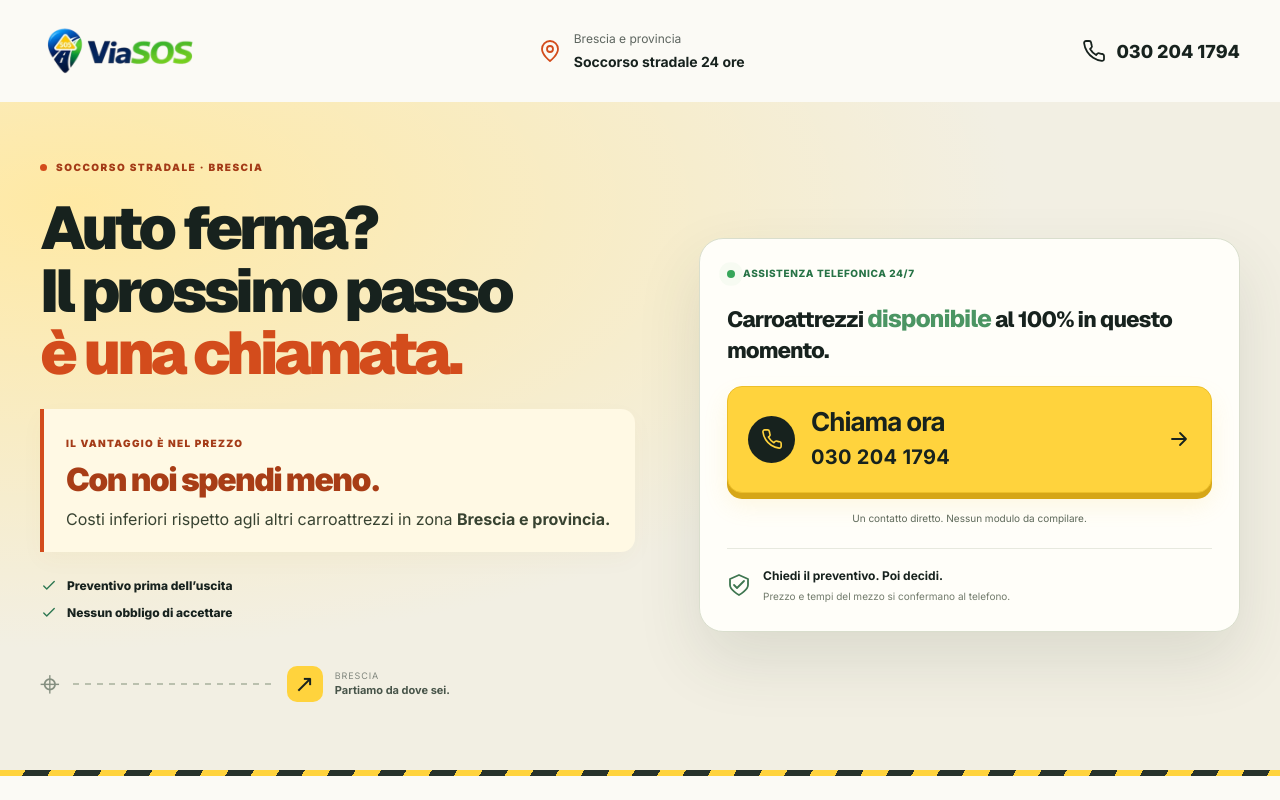
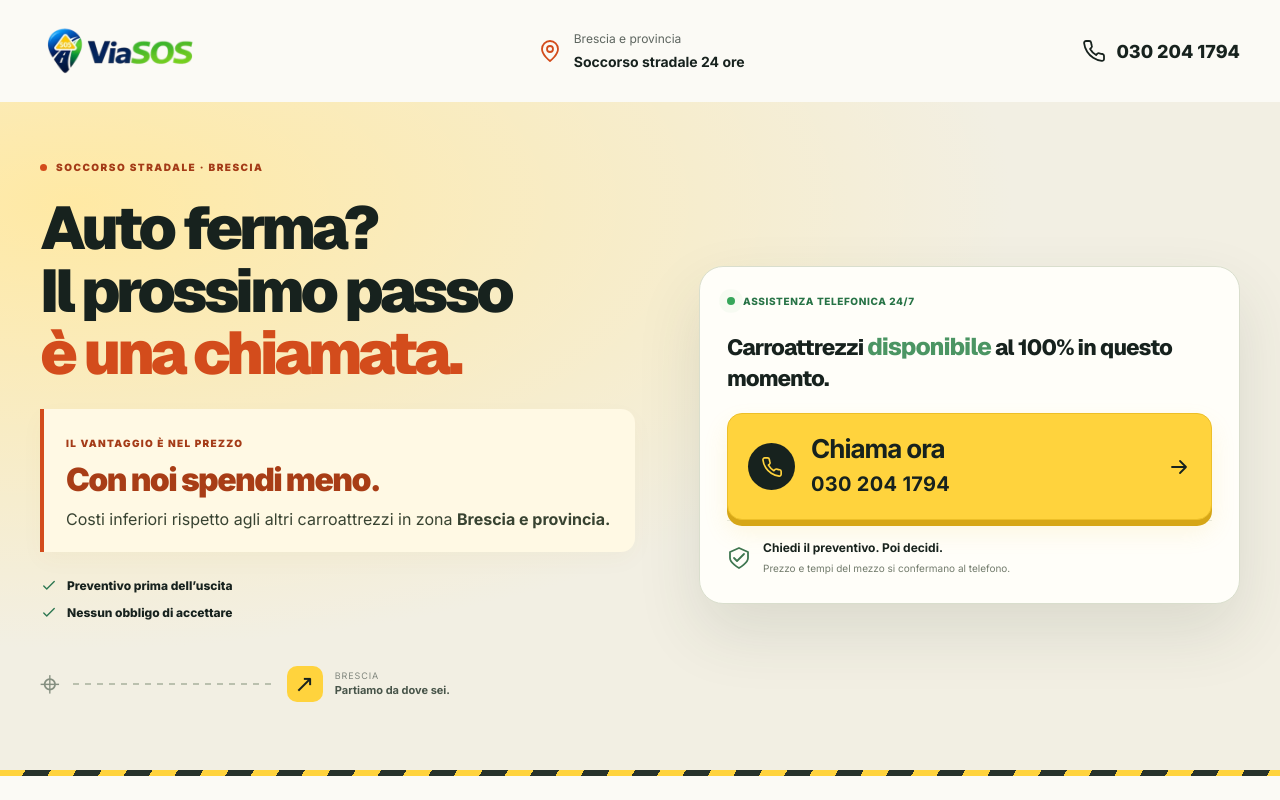
Before and after one commit to alessio-aesthetic/viasos.it, a Next.js app: page /richiesta-brescia in a window 1280 px wide. Shown: the top 800 px of the page. Built offline with nearby package versions, Linux system fonts and the light colour scheme.

Commit message:
Remove no-form note from city call landings

```diff
--- a/src/app/richiesta-brescia/BresciaCall.tsx
+++ b/src/app/richiesta-brescia/BresciaCall.tsx
@@ -80,7 +80,7 @@ export default function BresciaCall() {
     <main>
       <section className="bc-hero"><div className="bc-wrap bc-hero-grid">
         <div className="bc-intro"><p className="bc-eyebrow"><span /> SOCCORSO STRADALE · BRESCIA</p><h1>Auto ferma?<br />Il prossimo passo<br /><em>è una chiamata.</em></h1><div className="bc-price-focus"><span className="bc-price-kicker">IL VANTAGGIO È NEL PREZZO</span><p><strong>Con noi spendi meno.</strong><span>Costi inferiori rispetto agli altri carroattrezzi in zona <b>Brescia e provincia.</b></span></p></div><div className="bc-promises"><span><Icon name="check" />Preventivo prima dell’uscita</span><span><Icon name="check" />Nessun obbligo di accettare</span></div><div className="bc-route" aria-hidden="true"><span className="bc-route-pin">⌖</span><span className="bc-route-line" /><span className="bc-route-truck">↗</span><span>BRESCIA<br /><b>Partiamo da dove sei.</b></span></div></div>
-        <div className="bc-contact"><div className="bc-contact-top"><span className="bc-availability"><i /> ASSISTENZA TELEFONICA 24/7</span></div><h2 className="bc-available-title">Carroattrezzi <strong>disponibile</strong> al 100% in questo momento.</h2><CallButton placement="hero" /><p className="bc-call-note">Un contatto diretto. Nessun modulo da compilare.</p><div className="bc-contact-bottom"><Icon name="shield" /><p><strong>Chiedi il preventivo. Poi decidi.</strong><span>Prezzo e tempi del mezzo si confermano al telefono.</span></p></div></div>
+        <div className="bc-contact"><div className="bc-contact-top"><span className="bc-availability"><i /> ASSISTENZA TELEFONICA 24/7</span></div><h2 className="bc-available-title">Carroattrezzi <strong>disponibile</strong> al 100% in questo momento.</h2><CallButton placement="hero" /><div className="bc-contact-bottom"><Icon name="shield" /><p><strong>Chiedi il preventivo. Poi decidi.</strong><span>Prezzo e tempi del mezzo si confermano al telefono.</span></p></div></div>
       </div><div className="bc-road-stripe" aria-hidden="true" /></section>
       <section className="bc-benefits bc-wrap" aria-label="Perché chiamare ViaSOS">{benefits.map((item, i) => <article key={item.title}><div className="bc-benefit-top"><Icon name={item.icon} /><span>0{i + 1}</span></div><h2>{item.title}</h2><p>{item.text}</p></article>)}</section>
       <section className="bc-help"><div className="bc-wrap bc-help-grid"><div><p className="bc-eyebrow">DAL PROBLEMA ALLA SOLUZIONE</p><h2>Qualunque sia l’imprevisto,<br /><em>raccontacelo.</em></h2><p>Auto, moto e furgoni. Una chiamata per capire il problema e concordare il recupero più adatto.</p><a className="bc-inline-call" href={`tel:${tel}`} onClick={() => trackCall('services')}>Parla con il riferimento di Brescia <Icon name="arrow" /></a></div><AnimatedCases /></div></section>
--- a/src/app/richiesta-piacenza/PiacenzaCall.tsx
+++ b/src/app/richiesta-piacenza/PiacenzaCall.tsx
@@ -80,7 +80,7 @@ export default function PiacenzaCall() {
     <main>
       <section className="bc-hero"><div className="bc-wrap bc-hero-grid">
         <div className="bc-intro"><p className="bc-eyebrow"><span /> SOCCORSO STRADALE · PIACENZA</p><h1>Auto ferma?<br />Il prossimo passo<br /><em>è una chiamata.</em></h1><div className="bc-price-focus"><span className="bc-price-kicker">IL VANTAGGIO È NEL PREZZO</span><p><strong>Con noi spendi meno.</strong><span>Costi inferiori rispetto agli altri carroattrezzi in zona <b>Piacenza e provincia.</b></span></p></div><div className="bc-promises"><span><Icon name="check" />Preventivo prima dell’uscita</span><span><Icon name="check" />Nessun obbligo di accettare</span></div><div className="bc-route" aria-hidden="true"><span className="bc-route-pin">⌖</span><span className="bc-route-line" /><span className="bc-route-truck">↗</span><span>PIACENZA<br /><b>Partiamo da dove sei.</b></span></div></div>
-        <div className="bc-contact"><div className="bc-contact-top"><span className="bc-availability"><i /> ASSISTENZA TELEFONICA 24/7</span></div><h2 className="bc-available-title">Carroattrezzi <strong>disponibile</strong> al 100% in questo momento.</h2><CallButton placement="hero" /><p className="bc-call-note">Un contatto diretto. Nessun modulo da compilare.</p><div className="bc-contact-bottom"><Icon name="shield" /><p><strong>Chiedi il preventivo. Poi decidi.</strong><span>Prezzo e tempi del mezzo si confermano al telefono.</span></p></div></div>
+        <div className="bc-contact"><div className="bc-contact-top"><span className="bc-availability"><i /> ASSISTENZA TELEFONICA 24/7</span></div><h2 className="bc-available-title">Carroattrezzi <strong>disponibile</strong> al 100% in questo momento.</h2><CallButton placement="hero" /><div className="bc-contact-bottom"><Icon name="shield" /><p><strong>Chiedi il preventivo. Poi decidi.</strong><span>Prezzo e tempi del mezzo si confermano al telefono.</span></p></div></div>
       </div><div className="bc-road-stripe" aria-hidden="true" /></section>
       <section className="bc-benefits bc-wrap" aria-label="Perché chiamare ViaSOS">{benefits.map((item, i) => <article key={item.title}><div className="bc-benefit-top"><Icon name={item.icon} /><span>0{i + 1}</span></div><h2>{item.title}</h2><p>{item.text}</p></article>)}</section>
       <section className="bc-help"><div className="bc-wrap bc-help-grid"><div><p className="bc-eyebrow">DAL PROBLEMA ALLA SOLUZIONE</p><h2>Qualunque sia l’imprevisto,<br /><em>raccontacelo.</em></h2><p>Auto, moto e furgoni. Una chiamata per capire il problema e concordare il recupero più adatto.</p><a className="bc-inline-call" href={`tel:${tel}`} onClick={() => trackCall('services')}>Parla con il riferimento di Piacenza <Icon name="arrow" /></a></div><AnimatedCases /></div></section>
--- a/src/app/richiesta-prato/PratoCall.tsx
+++ b/src/app/richiesta-prato/PratoCall.tsx
@@ -80,7 +80,7 @@ export default function PratoCall() {
     <main>
       <section className="bc-hero"><div className="bc-wrap bc-hero-grid">
         <div className="bc-intro"><p className="bc-eyebrow"><span /> SOCCORSO STRADALE · PRATO</p><h1>Auto ferma?<br />Il prossimo passo<br /><em>è una chiamata.</em></h1><div className="bc-price-focus"><span className="bc-price-kicker">IL VANTAGGIO È NEL PREZZO</span><p><strong>Con noi spendi meno.</strong><span>Costi inferiori rispetto agli altri carroattrezzi in zona <b>Prato e provincia.</b></span></p></div><div className="bc-promises"><span><Icon name="check" />Preventivo prima dell’uscita</span><span><Icon name="check" />Nessun obbligo di accettare</span></div><div className="bc-route" aria-hidden="true"><span className="bc-route-pin">⌖</span><span className="bc-route-line" /><span className="bc-route-truck">↗</span><span>PRATO<br /><b>Partiamo da dove sei.</b></span></div></div>
-        <div className="bc-contact"><div className="bc-contact-top"><span className="bc-availability"><i /> ASSISTENZA TELEFONICA 24/7</span></div><h2 className="bc-available-title">Carroattrezzi <strong>disponibile</strong> al 100% in questo momento.</h2><CallButton placement="hero" /><p className="bc-call-note">Un contatto diretto. Nessun modulo da compilare.</p><div className="bc-contact-bottom"><Icon name="shield" /><p><strong>Chiedi il preventivo. Poi decidi.</strong><span>Prezzo e tempi del mezzo si confermano al telefono.</span></p></div></div>
+        <div className="bc-contact"><div className="bc-contact-top"><span className="bc-availability"><i /> ASSISTENZA TELEFONICA 24/7</span></div><h2 className="bc-available-title">Carroattrezzi <strong>disponibile</strong> al 100% in questo momento.</h2><CallButton placement="hero" /><div className="bc-contact-bottom"><Icon name="shield" /><p><strong>Chiedi il preventivo. Poi decidi.</strong><span>Prezzo e tempi del mezzo si confermano al telefono.</span></p></div></div>
       </div><div className="bc-road-stripe" aria-hidden="true" /></section>
       <section className="bc-benefits bc-wrap" aria-label="Perché chiamare ViaSOS">{benefits.map((item, i) => <article key={item.title}><div className="bc-benefit-top"><Icon name={item.icon} /><span>0{i + 1}</span></div><h2>{item.title}</h2><p>{item.text}</p></article>)}</section>
       <section className="bc-help"><div className="bc-wrap bc-help-grid"><div><p className="bc-eyebrow">DAL PROBLEMA ALLA SOLUZIONE</p><h2>Qualunque sia l’imprevisto,<br /><em>raccontacelo.</em></h2><p>Auto, moto e furgoni. Una chiamata per capire il problema e concordare il recupero più adatto.</p><a className="bc-inline-call" href={`tel:${tel}`} onClick={() => trackCall('services')}>Parla con il riferimento di Prato <Icon name="arrow" /></a></div><AnimatedCases /></div></section>
```
